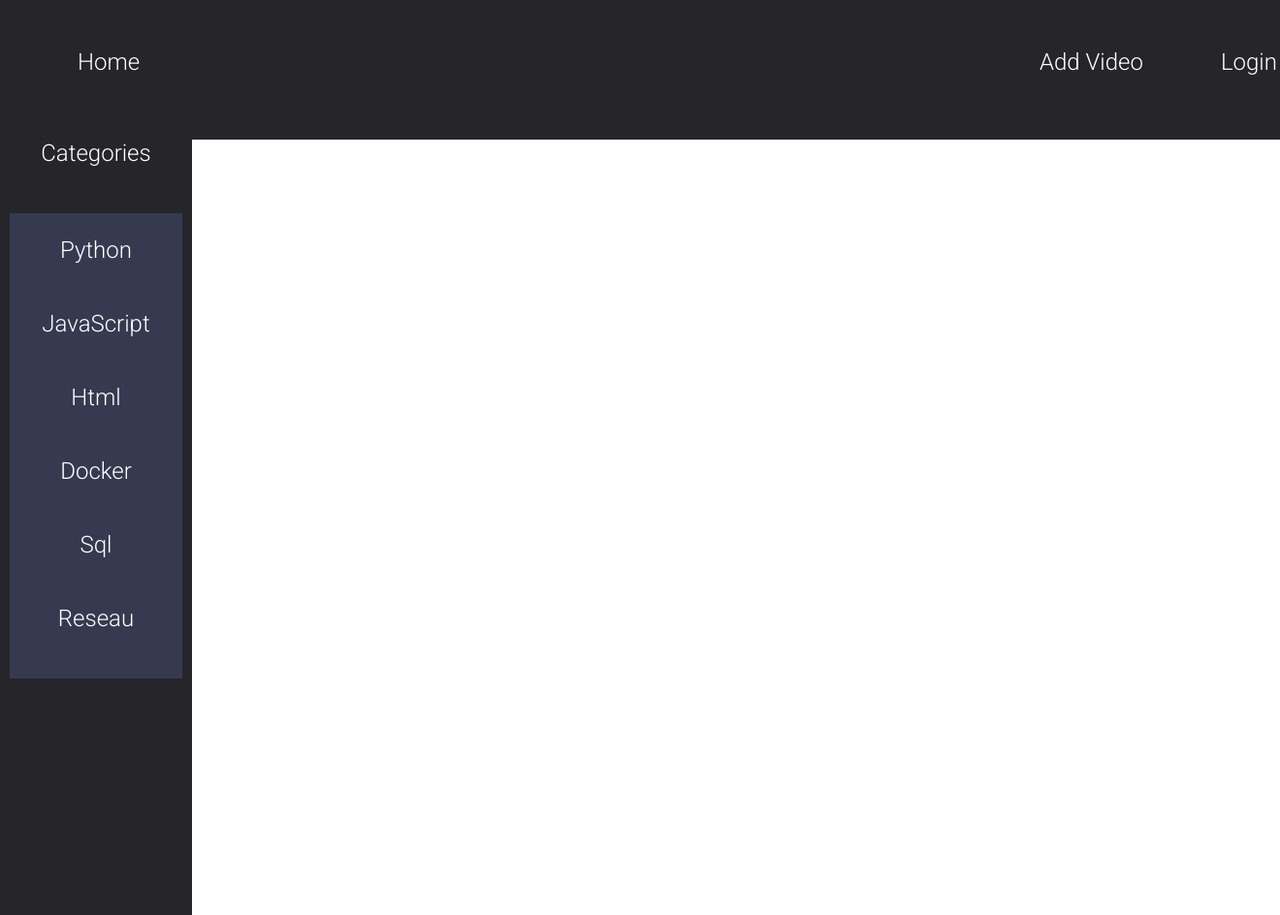
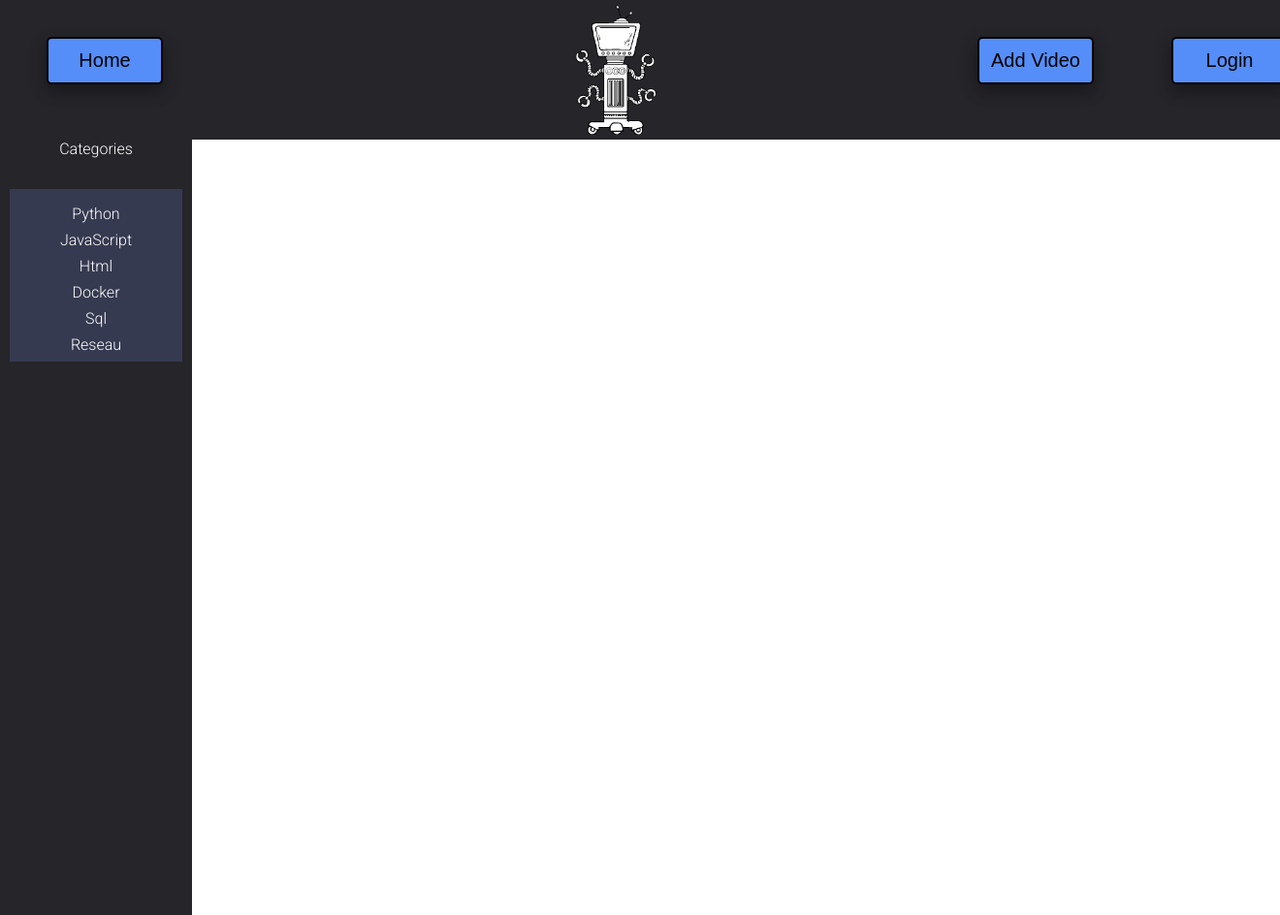
Before and after one commit to bjanik/E-learning, a Python web app: template app/templates/index.html in a window 1320 px wide. Shown: the whole page at 97% size. Run offline with Jinja, Linux system fonts and the light colour scheme; the template is opened without the code that fills it, so the values that code supplies are empty.

Commit message:
add logo and style button

```diff
--- a/app/static/css/style.css
+++ b/app/static/css/style.css
@@ -17,26 +17,30 @@
 
 .navbar a{
     text-decoration: none;
-    color: white;
+    color: #000000;
     font-size: 1.5em;
 }
 
 .navbar a:hover{
     transition-delay: 0.5ms;
-    color:#558EF8
+    color: #ffffff
 }
 .home{
     width:80%;
-    padding-left: 5em;
+    padding-left: 3em;
+    display: flex;
+    justify-content: space-between;
+
 }
 
 .nav_right{
     display: flex;
     width:20%;
+    padding-right: 3em;
 }
 
 .login{
-    margin-left: 5em;
+    padding-left: 5em;
 }
 .aside_right{
     background-color: #25252A;
@@ -55,7 +59,7 @@
 }
 
 .categorie{
-    font-size: 1.5em;
+    font-size: 1em;
 }
 
 .cat1 {
@@ -73,5 +77,27 @@
 }
 
 .container_language a{
-    padding-bottom: 2em;
+    padding-bottom: 0.5em;
 }
+
+.robot{
+    margin:0 auto;
+
+}
+
+.robot img{
+    width:12em;
+    padding-left: 6em;
+
+}
+
+.navbar button{
+    background-color: #558EF8;
+    transition-duration: 0.4s;
+    box-shadow: 0 8px 16px 0 rgba(0,0,0,0.2), 0 6px 20px 0 rgba(0,0,0,0.19);
+    border:0.16em solid #000000;
+    padding:0.8em;
+    border-radius: 0.4em;
+    width: 9em;
+
+}
--- a/app/templates/index.html
+++ b/app/templates/index.html
@@ -12,14 +12,19 @@
     <div id="container">
         <nav class="navbar">
             <div class="home">
-                <a href="#">Home</a>
+                <div>
+                    <button><a href="#">Home</a></button>
+                </div>
+                <div class="robot">
+                    <img src="../static/img/robot-mecanico.png" alt="logo mecanique" class="logo">
+                </div>
             </div>
             <div class="nav_right">
             <div class="add_video">
-                <a href="#">Add Video</a>
+                <button><a href="#">Add Video</a></button>
             </div>
             <div class="login">
-                <a href="#">Login</a>
+                <button><a href="#">Login</a></button>
             </div>
         </div>
         </nav>
```
Also changed, not shown: app/static/img/robot-mecanico.png (added).
